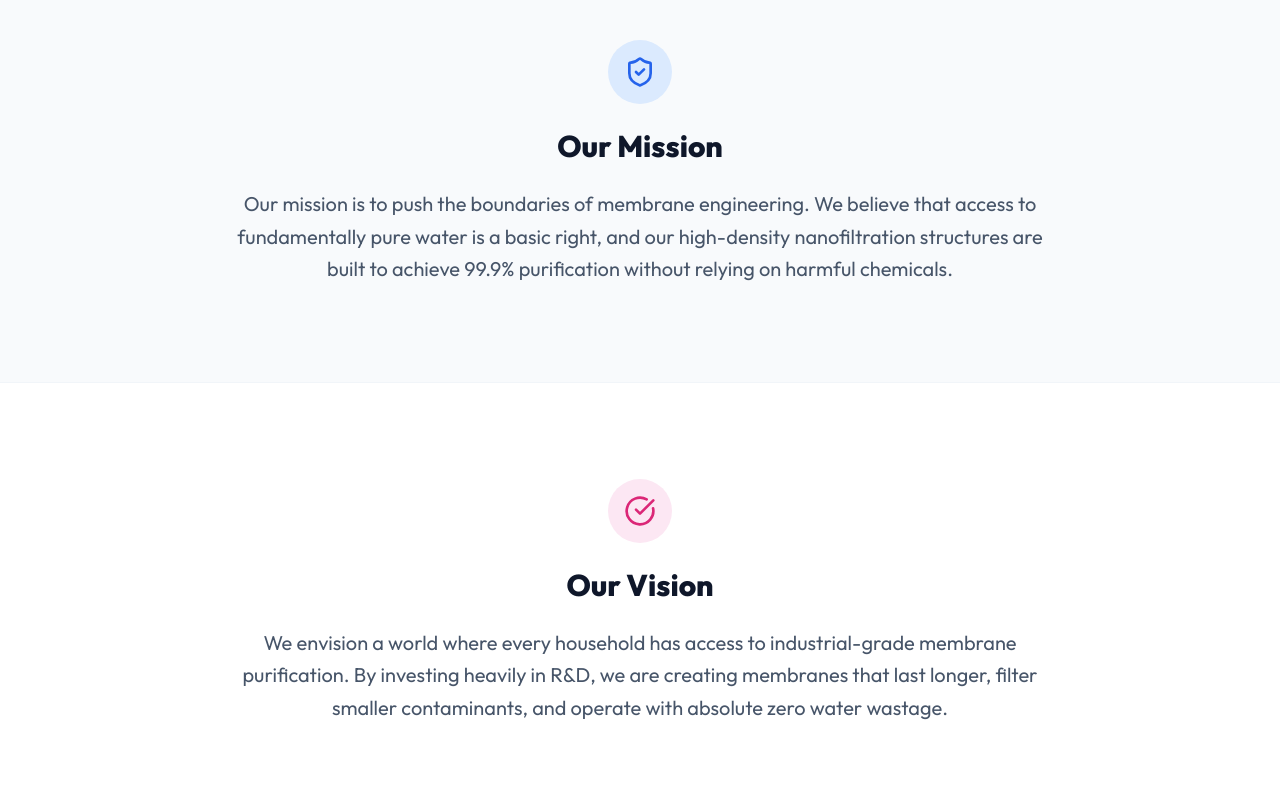
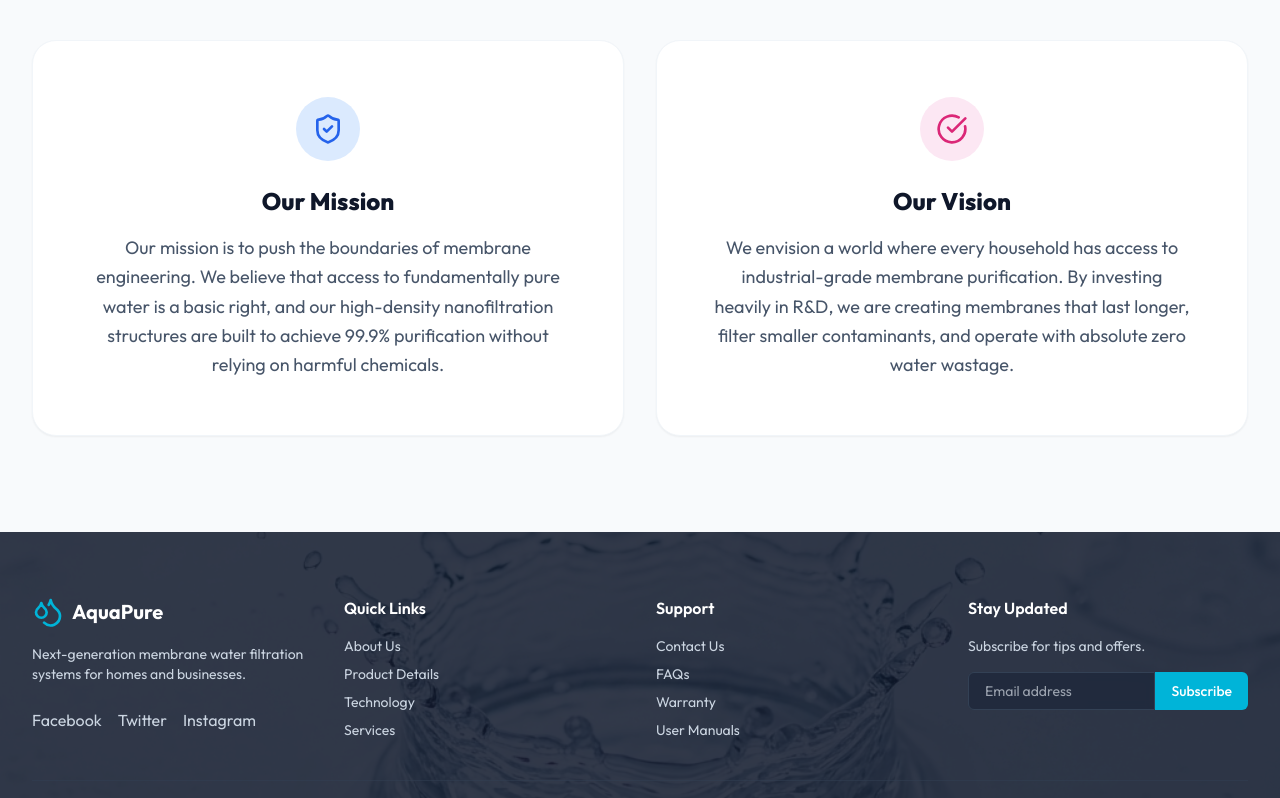
Before and after one commit to octaleadsprivatelimited-cloud/membrane-filtered-water, a React (Vite) app: page /about in a window 1280 px wide. Shown: the part 1060-1858 px from the top of the page. Built offline with nearby package versions, Linux system fonts and the light colour scheme.

Commit message:
style: place mission and vision in side-by-side cards

```diff
--- a/src/pages/About.jsx
+++ b/src/pages/About.jsx
@@ -46,28 +46,35 @@ const About = () => {
         </div>
       </section>
 
-      {/* 3. Our Mission */}
+      {/* 3. Core Values (Mission & Vision) */}
+      {(content.missionDescription || content.visionDescription) && (
+        <section className="bg-slate-50 py-16 lg:py-24">
+          <div className="max-w-7xl mx-auto px-4 sm:px-6 lg:px-8">
+            <div className="grid grid-cols-1 md:grid-cols-2 gap-8">
+
+              {/* Mission Card */}
               {content.missionDescription && (
-        <section className="bg-slate-50 py-16 lg:py-24">
-          <div className="max-w-4xl mx-auto px-4 sm:px-6 lg:px-8 text-center">
-            <div className="w-16 h-16 bg-blue-100 text-blue-600 rounded-full flex items-center justify-center mx-auto mb-6">
+                <div className="bg-white rounded-3xl p-10 lg:p-14 shadow-sm border border-slate-100 flex flex-col items-center text-center">
+                  <div className="w-16 h-16 bg-blue-100 text-blue-600 rounded-full flex items-center justify-center mb-6">
                     <ShieldCheck className="w-8 h-8" />
                   </div>
-            <h3 className="text-3xl font-extrabold text-slate-900 mb-6">Our Mission</h3>
-            <p className="text-xl text-slate-600 leading-relaxed">{content.missionDescription}</p>
+                  <h3 className="text-2xl font-extrabold text-slate-900 mb-4">Our Mission</h3>
+                  <p className="text-lg text-slate-600 leading-relaxed">{content.missionDescription}</p>
                 </div>
-        </section>
               )}
 
-      {/* 4. Our Vision */}
+              {/* Vision Card */}
               {content.visionDescription && (
-        <section className="bg-white py-16 lg:py-24 border-t border-slate-100">
-          <div className="max-w-4xl mx-auto px-4 sm:px-6 lg:px-8 text-center">
-            <div className="w-16 h-16 bg-pink-100 text-pink-600 rounded-full flex items-center justify-center mx-auto mb-6">
+                <div className="bg-white rounded-3xl p-10 lg:p-14 shadow-sm border border-slate-100 flex flex-col items-center text-center">
+                  <div className="w-16 h-16 bg-pink-100 text-pink-600 rounded-full flex items-center justify-center mb-6">
                     <CheckCircle className="w-8 h-8" />
                   </div>
-            <h3 className="text-3xl font-extrabold text-slate-900 mb-6">Our Vision</h3>
-            <p className="text-xl text-slate-600 leading-relaxed">{content.visionDescription}</p>
+                  <h3 className="text-2xl font-extrabold text-slate-900 mb-4">Our Vision</h3>
+                  <p className="text-lg text-slate-600 leading-relaxed">{content.visionDescription}</p>
+                </div>
+              )}
+
+            </div>
           </div>
         </section>
       )}
```
Lines whose indentation alone changed are shown as unchanged.
